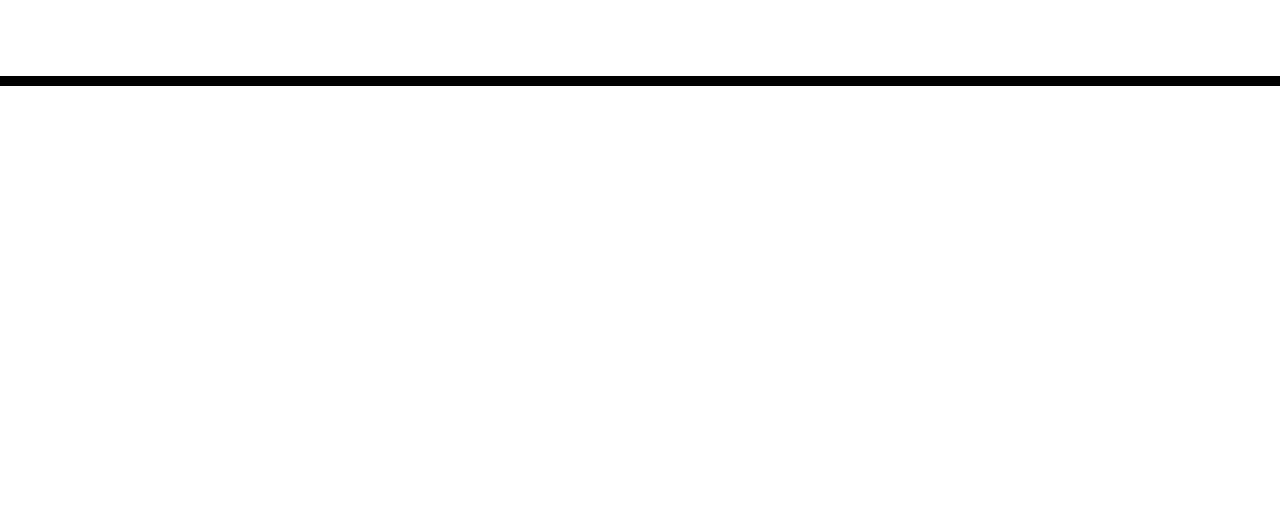
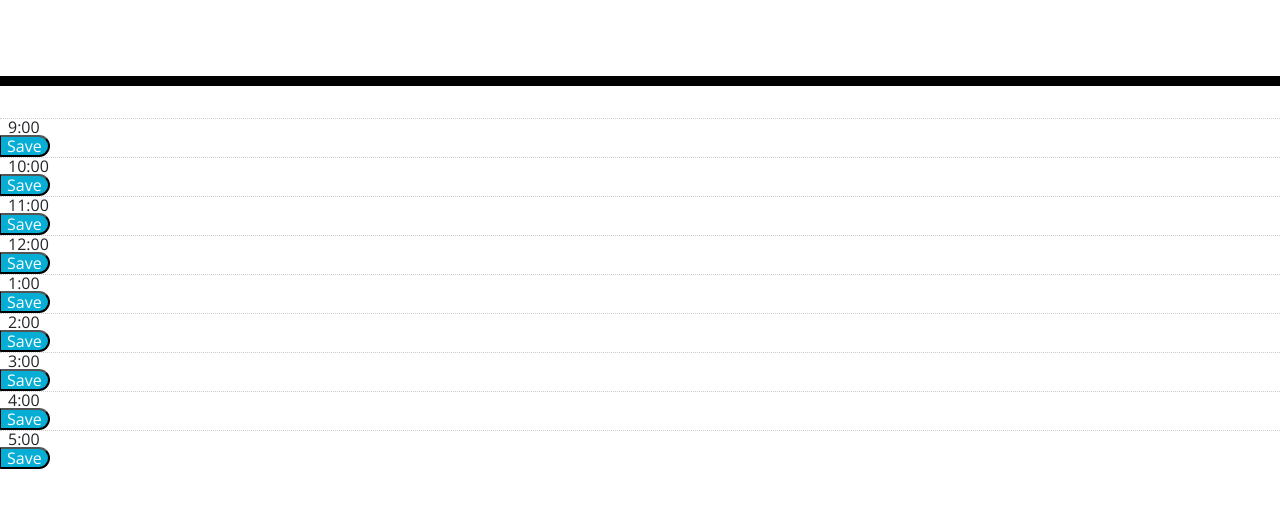
Before and after one commit to trswork/Work-Day-Scheduler, a plain HTML site: page develop/index.html in a window 1280 px wide. Shown: the part 182-690 px from the top of the page. Drawn offline with nearby package versions, Linux system fonts and the light colour scheme.

Commit message:
add time

```diff
--- a/develop/index.html
+++ b/develop/index.html
@@ -28,8 +28,18 @@
       <p class="lead">A simple calendar app for scheduling your work day</p>
       <p id="currentDay" class="lead"></p>
     </header>
-    <div class="container">
+    <div class="schedulecontainer">
+
       <!-- Timeblocks go here -->
+      <div class="time start-900">9:00</div><button id="save-btn" class="saveBtn">Save</button>
+      <div class="time start-1000">10:00</div><button id="save-btn" class="saveBtn">Save</button>
+      <div class="time start-1100">11:00</div><button id="save-btn" class="saveBtn">Save</button>
+      <div class="time start-1200">12:00</div><button id="save-btn" class="saveBtn">Save</button>
+      <div class="time start-100">1:00</div><button id="save-btn" class="saveBtn">Save</button>
+      <div class="time start-200">2:00</div><button id="save-btn" class="saveBtn">Save</button>
+      <div class="time start-300">3:00</div><button id="save-btn" class="saveBtn">Save</button>
+      <div class="time start-400">4:00</div><button id="save-btn" class="saveBtn">Save</button>
+      <div class="time start-500">5:00</div><button id="save-btn" class="saveBtn">Save</button>
     </div>
 
     <script src="https://code.jquery.com/jquery-3.4.1.min.js"></script>
--- a/develop/style.css
+++ b/develop/style.css
@@ -30,6 +30,21 @@ body {
     border-radius: 15px;
   }
 
+  .container {
+      display: grid;
+      grid-gap: 0.2rem;
+      grid-template-rows: repeat(28, 1fr);
+  }
+
+  .time {
+      display: flex;
+      align-items: center;
+      justify-content: flex-start;
+      border-top: thin dotted #ccc;
+      height: 100%;
+      padding: 0 0.5rem;
+  }
+
   .row {
     white-space: pre-wrap;
     height: 80px;
@@ -40,6 +55,7 @@ body {
     background-color: #ffffff;
     color: #000000;
     border-top: 1px dashed #000000;
+    float: left;
   }
 
   .past {
```
